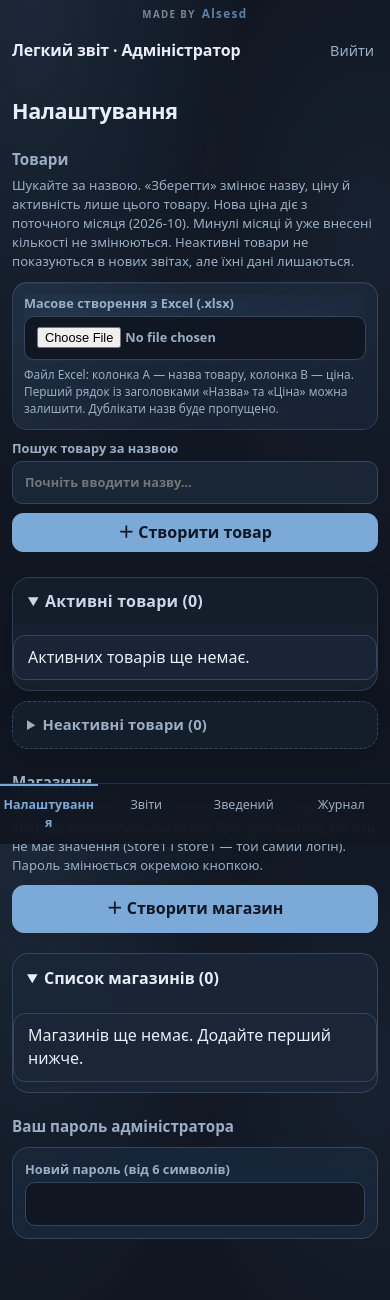
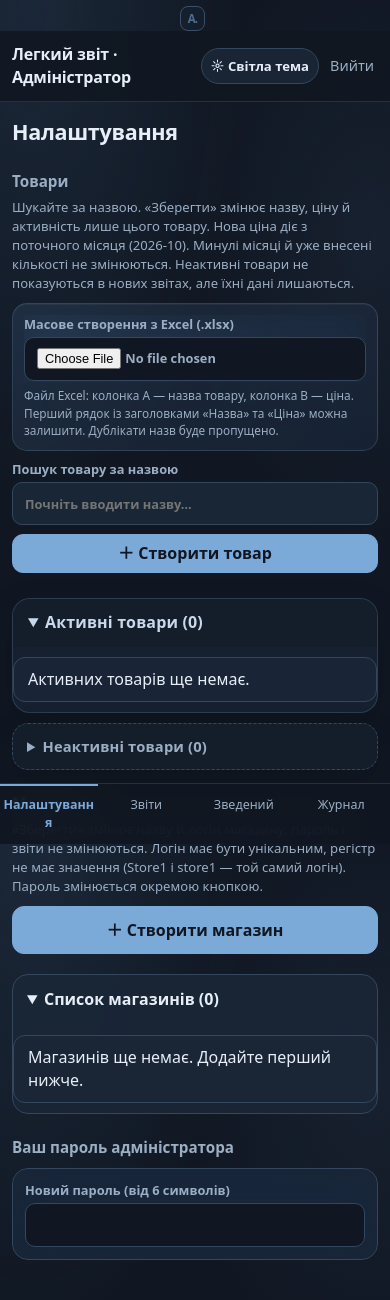
Before and after one commit to Alsesd/EasyMourningReport, a FastAPI app: page /admin in a window 390 px wide. Shown: the top 1300 px of the page. Run offline with FastAPI, Linux system fonts and the light colour scheme; the visitor is signed in with stand-in values (Sample User, id 1); data comes from the database, SQL or seed files in the repository; data that the repository does not hold is empty.

Commit message:
Polish responsive UI and adaptive price editing
Expand adaptive price editing, improve theme controls and subtle UI feedback.

```diff
--- a/app/static/admin.js
+++ b/app/static/admin.js
@@ -2,6 +2,7 @@
     "use strict";
 
     const period = document.querySelector("[data-admin-period]")?.dataset.adminPeriod || "";
+    const normalizeSearch = value => String(value || "").normalize("NFD").replace(/[\u0300-\u036f]/g, "").toLocaleLowerCase().trim().replace(/\s+/g, " ");
     const search = document.getElementById("product-search");
 
     if (location.hash === "#archive") document.getElementById("archive")?.scrollIntoView();
@@ -43,6 +44,7 @@
     function initializeFormTracking(form) {
         if (!form || !form.matches("form.entry-form")) return;
         form.dataset.originalSnapshot = JSON.stringify(formSnapshot(form));
+        form.classList.remove("has-unsaved");
         const submit = form.querySelector('button[type="submit"], button:not([type]), input[type="submit"]');
         if (submit) {
             submit.hidden = true;
@@ -57,6 +59,11 @@
         const changed = JSON.stringify(formSnapshot(form)) !== form.dataset.originalSnapshot;
         submit.hidden = !changed;
         submit.setAttribute("aria-hidden", String(!changed));
+        form.classList.toggle("has-unsaved", changed);
+        form.closest(".product-entry")?.classList.toggle("has-unsaved", changed);
+        let status = form.querySelector(".dirty-status");
+        if (changed && !status) { status = document.createElement("span"); status.className = "dirty-status"; status.textContent = "Є незбережені зміни"; status.setAttribute("role", "status"); (form.querySelector(".product-actions") || form).prepend(status); }
+        if (!changed) status?.remove();
     }
 
     document.querySelectorAll("form.entry-form").forEach(initializeFormTracking);
@@ -117,9 +124,10 @@
     }
 
     function refreshProductSearch() {
-        const query = (search?.value || "").trim().toLocaleLowerCase();
+        const query = normalizeSearch(search?.value);
         document.querySelectorAll(".product-entry").forEach(entry => {
-            entry.hidden = !entry.dataset.productName.includes(query);
+            const name = normalizeSearch(entry.querySelector('input[name="name"]')?.value || entry.dataset.productName);
+            entry.hidden = !name.includes(query);
         });
         if (query) {
             document.querySelectorAll(".product-list").forEach(section => {
--- a/app/static/app.css
+++ b/app/static/app.css
@@ -290,3 +290,54 @@ body{background:radial-gradient(ellipse at 8% 0%,rgba(83,123,167,.17),transparen
 @media(prefers-reduced-motion:reduce){body{background-attachment:scroll}}
 
 main{transition:opacity .16s ease,transform .2s ease}main.page-leaving{opacity:.35;transform:translateY(5px);pointer-events:none}
+
+
+/* Responsive polish: use available space, keep prices legible, and add gentle motion. */
+.top{position:sticky;top:0;z-index:30;background:color-mix(in srgb,var(--bg) 88%,transparent);backdrop-filter:blur(18px);-webkit-backdrop-filter:blur(18px);border-bottom:1px solid color-mix(in srgb,var(--line) 55%,transparent)}
+main{max-width:none;width:100%;padding-inline:clamp(14px,3vw,44px)}
+.top{max-width:none;padding-inline:clamp(14px,3vw,44px)}
+.maker-mark{position:relative;z-index:31;gap:5px;opacity:.58;padding-top:8px}
+.maker-mark-trigger{display:inline-flex;align-items:center;justify-content:center;width:25px;height:25px;border:1px solid color-mix(in srgb,var(--accent) 48%,var(--line));border-radius:8px;background:color-mix(in srgb,var(--surface) 72%,transparent);color:var(--accent);font-size:.72rem;font-weight:800;letter-spacing:-.08em;cursor:pointer;transition:transform .2s ease,opacity .2s ease,border-radius .2s ease}
+.maker-mark-trigger:hover,.maker-mark-trigger:focus-visible{opacity:1;transform:translateY(-1px);border-radius:50%}
+.maker-mark-credit{display:inline-flex;align-items:baseline;gap:5px;max-width:0;overflow:hidden;white-space:nowrap;opacity:0;transform:translateX(-4px);transition:max-width .24s ease,opacity .2s ease,transform .24s ease}
+.maker-mark:focus-within .maker-mark-credit,.maker-mark.is-revealed .maker-mark-credit{max-width:180px;opacity:1;transform:translateX(0)}
+.price-options{grid-template-columns:repeat(auto-fit,minmax(min(100%,260px),1fr));align-items:stretch;gap:12px}
+.price-option{min-width:0;padding:clamp(10px,1vw,15px)}
+.price-option-field{min-width:0}
+.price-option-field input{min-width:0;flex:1 1 10rem;width:100%;font-variant-numeric:tabular-nums}
+.price-option-suffix{padding-inline:2px}
+.price-editor-content{width:100%}
+.product-toolbar,.product-list,.card{width:100%;min-width:0}
+.product-list .product-entry{min-width:0}
+.product-feedback{overflow-wrap:anywhere}
+.theme-toggle{min-height:36px;padding:0 11px;font-size:.82rem;white-space:nowrap}
+.top-actions{display:flex;align-items:center;gap:12px}
+.dirty-status{display:inline-flex;align-items:center;gap:6px;color:var(--warn);font-size:.76rem;font-weight:650}
+.dirty-status:before{content:"";width:6px;height:6px;border-radius:50%;background:currentColor}
+.entry-form.has-unsaved{border-radius:10px}
+.entry-form.has-unsaved input:focus-visible{box-shadow:0 0 0 3px color-mix(in srgb,var(--warn) 15%,transparent)}
+.product-entry.has-unsaved{border-left:2px solid var(--warn)}
+@media(hover:hover){.card,.product-list,.product-entry,.price-option{transition:transform .2s ease,border-color .2s ease,box-shadow .2s ease,background-color .2s ease}.price-option:hover{border-color:color-mix(in srgb,var(--accent) 42%,var(--line));box-shadow:0 7px 20px rgba(0,0,0,.08);transform:translateY(-1px)}}
+@media(min-width:900px){.price-editor.is-open .price-editor-content{padding:clamp(14px,1.5vw,24px)}.price-options{gap:14px}.price-option-field input{min-height:46px}}
+@media(max-width:520px){main{padding-inline:12px}.top{padding-inline:12px}.top-actions{gap:7px}.theme-toggle{padding:0 9px}.price-options{grid-template-columns:repeat(auto-fit,minmax(min(100%,190px),1fr));gap:8px}.maker-mark{padding-top:6px}}
+@media(prefers-reduced-motion:reduce){.maker-mark-trigger,.maker-mark-credit{transition:none!important}}
+/* Explicit light mode; dark remains the polished default and both choices are remembered. */
+html[data-theme="light"]{color-scheme:light;--bg:#f2f5f8;--surface:#fff;--ink:#202c38;--muted:#637486;--line:#d8e1e9;--accent:#426f9d;--on-accent:#fff;--ok:#28785e;--warn:#926326;--danger:#a63d50;--surface-soft:#e9f0f6;--accent-soft:#e3edf7;--shadow:0 8px 22px rgba(28,42,38,.07)}
+html[data-theme="light"] body{background:radial-gradient(ellipse at 8% 0%,rgba(83,123,167,.10),transparent 42%),radial-gradient(ellipse at 95% 28%,rgba(81,107,154,.07),transparent 36%),var(--bg)}
+html[data-theme="light"] .product-list{background:rgba(255,255,255,.88);border-color:#d8e1e9;box-shadow:0 12px 35px rgba(35,54,74,.07),inset 0 1px rgba(255,255,255,.7)}
+html[data-theme="light"] .product-list>summary{color:#344c65}
+html[data-theme="light"] .product-entry{background:rgba(255,255,255,.72);border-top-color:#e0e7ed}
+html[data-theme="light"] .product-entry:hover{background:#f7faff}
+html[data-theme="light"] .product-status,html[data-theme="light"] .product-meta{background:#f0f5fa;border-color:#d9e3ed;color:#526c86}
+html[data-theme="light"] .product-quick-actions .price-toggle{background:#edf4fa;border-color:#d7e3ef}
+html[data-theme="light"] .price-current strong{color:#315f8d}
+html[data-theme="light"] .product-toolbar .search-field input{background:#fff}
+html[data-theme="light"] .import-tile{background:linear-gradient(135deg,#edf4fa,#fff);border-color:#d7e3ef}
+html[data-theme="light"] .create-form:not([hidden]){background:#fff;border-color:#d7e3ef}
+html[data-theme="light"] .price-editor.is-open .price-editor-content{background:#f5f8fc;border-color:#d7e3ef}
+html[data-theme="light"] .price-option{background:#fff}
+html[data-theme="light"] .price-option--new{background:#f4f7fb}
+html[data-theme="light"] .tabs{background:rgba(255,255,255,.92);border-top-color:#d8e1e9}
+html[data-theme="light"] .top{background:rgba(242,245,248,.9);border-bottom-color:#d8e1e9}
+
+.maker-mark-trigger{min-height:25px;padding:0;border-radius:8px}
--- a/app/static/app.js
+++ b/app/static/app.js
@@ -1,5 +1,41 @@
 (() => {
     "use strict";
+
+    // Persist a manual light/dark choice; storage is optional and failures are harmless.
+    const themeButton = document.getElementById("theme-toggle");
+    const root = document.documentElement;
+    function applyTheme(theme) {
+        root.dataset.theme = theme;
+        if (themeButton) {
+            const light = theme === "light";
+            themeButton.textContent = light ? "☾ Темна тема" : "☼ Світла тема";
+            themeButton.setAttribute("aria-label", light ? "Switch to dark theme" : "Switch to light theme");
+            themeButton.setAttribute("aria-pressed", String(light));
+        }
+    }
+    let storedTheme = "";
+    try { storedTheme = localStorage.getItem("easyMourningReport.theme") || ""; } catch (_error) { }
+    applyTheme(storedTheme === "light" ? "light" : "dark");
+    themeButton?.addEventListener("click", () => {
+        const next = root.dataset.theme === "light" ? "dark" : "light";
+        applyTheme(next);
+        try { localStorage.setItem("easyMourningReport.theme", next); } catch (_error) { }
+    });
+
+    // The creator mark stays discreet until deliberately tapped or focused.
+    const makerMark = document.querySelector(".maker-mark");
+    const makerButton = makerMark?.querySelector(".maker-mark-trigger");
+    makerButton?.addEventListener("click", () => {
+        const revealed = makerMark.classList.toggle("is-revealed");
+        makerButton.setAttribute("aria-expanded", String(revealed));
+        makerButton.setAttribute("aria-label", revealed ? "Hide creator credit" : "Reveal creator credit");
+    });
+    document.addEventListener("click", event => {
+        if (makerMark && !makerMark.contains(event.target)) {
+            makerMark.classList.remove("is-revealed");
+            makerButton?.setAttribute("aria-expanded", "false");
+        }
+    });
 
     if ("serviceWorker" in navigator) {
         window.addEventListener("load", () => {
--- a/app/templates/base.html
+++ b/app/templates/base.html
@@ -10,10 +10,11 @@
 <link rel="manifest" href="/manifest.webmanifest">
 <link rel="icon" href="/static/icon.svg" type="image/svg+xml">
 <link rel="apple-touch-icon" href="/static/apple-touch-icon.png">
+<script>try{const t=localStorage.getItem("easyMourningReport.theme");if(t==="light"||t==="dark")document.documentElement.dataset.theme=t}catch(e){}</script>
 <link rel="stylesheet" href="/static/app.css">
 <title>Легкий звіт</title></head><body class="{% block bodyclass %}{% endblock %}">
-<div class="maker-mark" aria-label="Made by Alsesd"><span class="maker-mark-label">made by</span><span class="maker-mark-name">Alsesd</span></div>
-{% if user %}<header class="top"><span class="brand">{{ user.store.name if user.store else 'Легкий звіт · Адміністратор' }}</span><form method="post" action="/logout" class="inline-form"><button type="submit" class="link-button">Вийти</button></form></header>{% endif %}
+<div class="maker-mark" aria-label="Made by Alsesd"><button type="button" class="maker-mark-trigger" aria-label="Reveal creator credit" aria-expanded="false">A.</button><span class="maker-mark-credit"><span class="maker-mark-label">made by</span><span class="maker-mark-name">Alsesd</span></span></div>
+{% if user %}<header class="top"><span class="brand">{{ user.store.name if user.store else 'Легкий звіт · Адміністратор' }}</span><div class="top-actions"><button type="button" class="theme-toggle" id="theme-toggle" aria-label="Switch color theme">☼ Світла тема</button><form method="post" action="/logout" class="inline-form"><button type="submit" class="link-button">Вийти</button></form></div></header>{% endif %}
 <main>
 {% if flash %}<div class="flash {{ flash.kind }}" role="status"><span>{{ flash.text }}</span><button type="button" class="x" aria-label="Закрити" onclick="this.parentNode.remove()">×</button></div>{% endif %}
 {% block body %}{% endblock %}</main>
```
